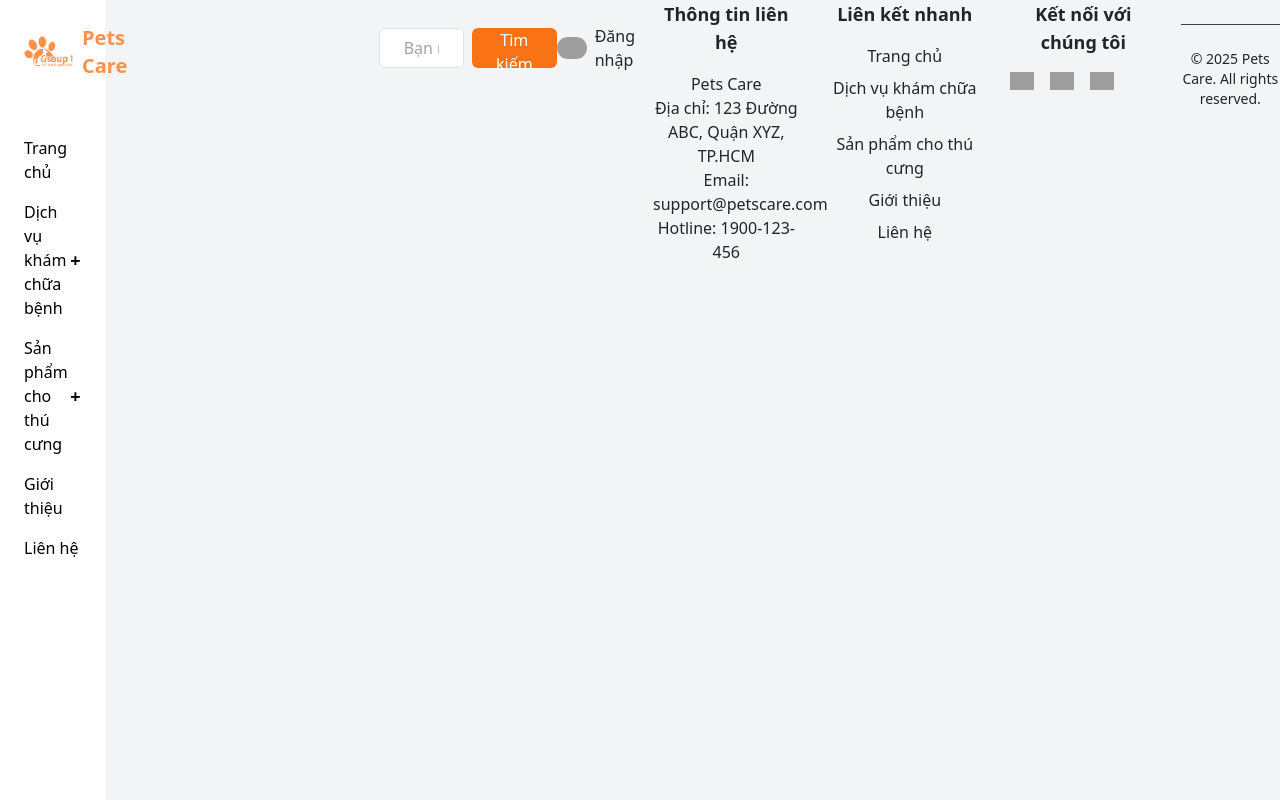
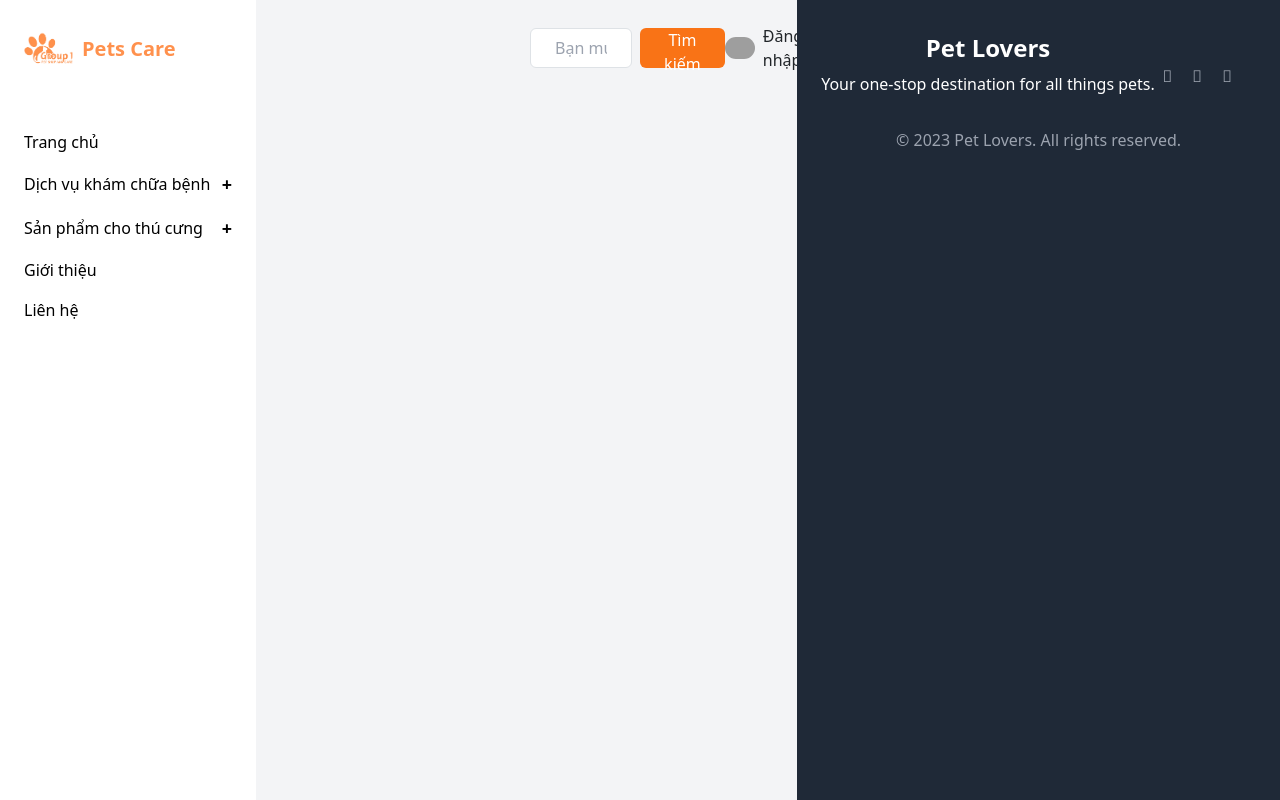
Before and after one commit to vanhieu251206/Pet-Health-Care-System, a Django app: page /guest_dashboard/ in a window 1280 px wide. Run offline with Django 4.2, Linux system fonts and the light colour scheme; some libraries are stand-ins or nearby versions; grey boxes are pictures that could not be loaded.

Commit message:
thay doi giao dien

```diff
--- a/Pet_Health_Care_System/pets/templates/pets/base.html
+++ b/Pet_Health_Care_System/pets/templates/pets/base.html
@@ -79,6 +79,8 @@
           </li>
       </ul>
 
+
+
       <script>
         function toggleDropdown(menuId, iconId) {
             const menu = document.getElementById(menuId);
@@ -122,58 +124,44 @@
           <a href="login">Đăng nhập</a>
         </div>
       </div>
-
-
     </div>
   </div>
-
-  <!-- footer -->
-    <div class="container mx-auto grid grid-cols-1 md:grid-cols-3 gap-8 px-6">
-      <!-- Cột 1: Thông tin liên hệ -->
-      <div class="text-center md:text-left">
-        <h4 class="text-lg font-semibold mb-3">Thông tin liên hệ</h4>
-        <p>Pets Care</p>
-        <p>Địa chỉ: 123 Đường ABC, Quận XYZ, TP.HCM</p>
-        <p>Email: support@petscare.com</p>
-        <p>Hotline: 1900-123-456</p>
+  <!-- Footer -->
+  <footer class="bg-gray-800 py-8">
+    <div class="max-w-6xl mx-auto px-4">
+     <div class="flex flex-col md:flex-row justify-between items-center">
+      <div class="text-white text-center md:text-left">
+       <h3 class="text-2xl font-bold">
+        Pet Lovers
+       </h3>
+       <p class="mt-2">
+        Your one-stop destination for all things pets.
+       </p>
       </div>
-
-      <!-- Cột 2: Liên kết nhanh -->
-      <div class="text-center md:text-left">
-        <h4 class="text-lg font-semibold mb-3">Liên kết nhanh</h4>
-        <ul class="space-y-2">
-          <li><a href="{% url 'guest_dashboard' %}" class="hover:underline">Trang chủ</a></li>
-          <li><a href="#" class="hover:underline">Dịch vụ khám chữa bệnh</a></li>
-          <li><a href="#" class="hover:underline">Sản phẩm cho thú cưng</a></li>
-          <li><a href="#" class="hover:underline">Giới thiệu</a></li>
-          <li><a href="#" class="hover:underline">Liên hệ</a></li>
-        </ul>
+      <div class="mt-4 md:mt-0">
+       <a class="text-gray-400 hover:text-white mx-2" href="#">
+        <i class="fab fa-facebook-f">
+        </i>
+       </a>
+       <a class="text-gray-400 hover:text-white mx-2" href="#">
+        <i class="fab fa-twitter">
+        </i>
+       </a>
+       <a class="text-gray-400 hover:text-white mx-2" href="#">
+        <i class="fab fa-instagram">
+        </i>
+       </a>
+       <a class="text-gray-400 hover:text-white mx-2" href="#">
+        <i class="fab fa-linkedin-in">
+        </i>
+       </a>
       </div>
-
-      <!-- Cột 3: Kết nối với chúng tôi -->
-      <div class="text-center md:text-left">
-        <h4 class="text-lg font-semibold mb-3">Kết nối với chúng tôi</h4>
-        <div class="flex justify-center md:justify-start space-x-4">
-          <a href="#" class="hover:opacity-75">
-            <img src="{% static 'pets/icons/facebook.svg' %}" alt="Facebook" width="24" height="24">
-          </a>
-          <a href="#" class="hover:opacity-75">
-            <img src="{% static 'pets/icons/instagram.svg' %}" alt="Instagram" width="24" height="24">
-          </a>
-          <a href="#" class="hover:opacity-75">
-            <img src="{% static 'pets/icons/twitter.svg' %}" alt="Twitter" width="24" height="24">
-          </a>
-        </div>
-      </div>
+     </div>
+     <div class="mt-8 text-gray-400 text-center">
+      © 2023 Pet Lovers. All rights reserved.
+     </div>
     </div>
-
-    <!-- Dòng bản quyền -->
-    <div class="text-center mt-6 text-sm border-t border-gray-700 pt-4">
-      © 2025 Pets Care. All rights reserved.
-    </div>
-
-
-
+   </footer>
 
   {% endblock navbar %}
 
```
Also changed, not shown: Pet_Health_Care_System/pets/templates/pets/index.html (added, +182 -0 lines).
